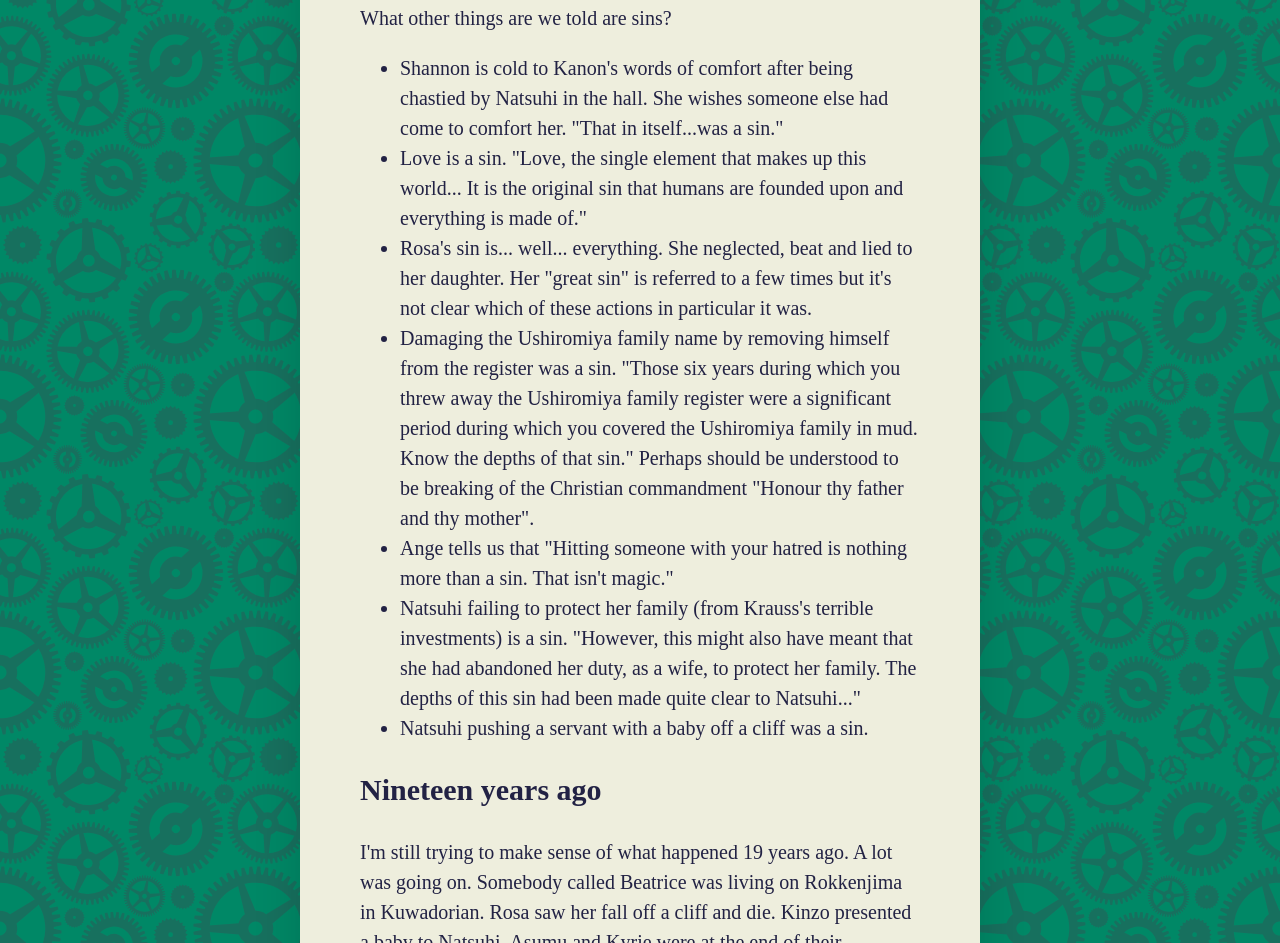
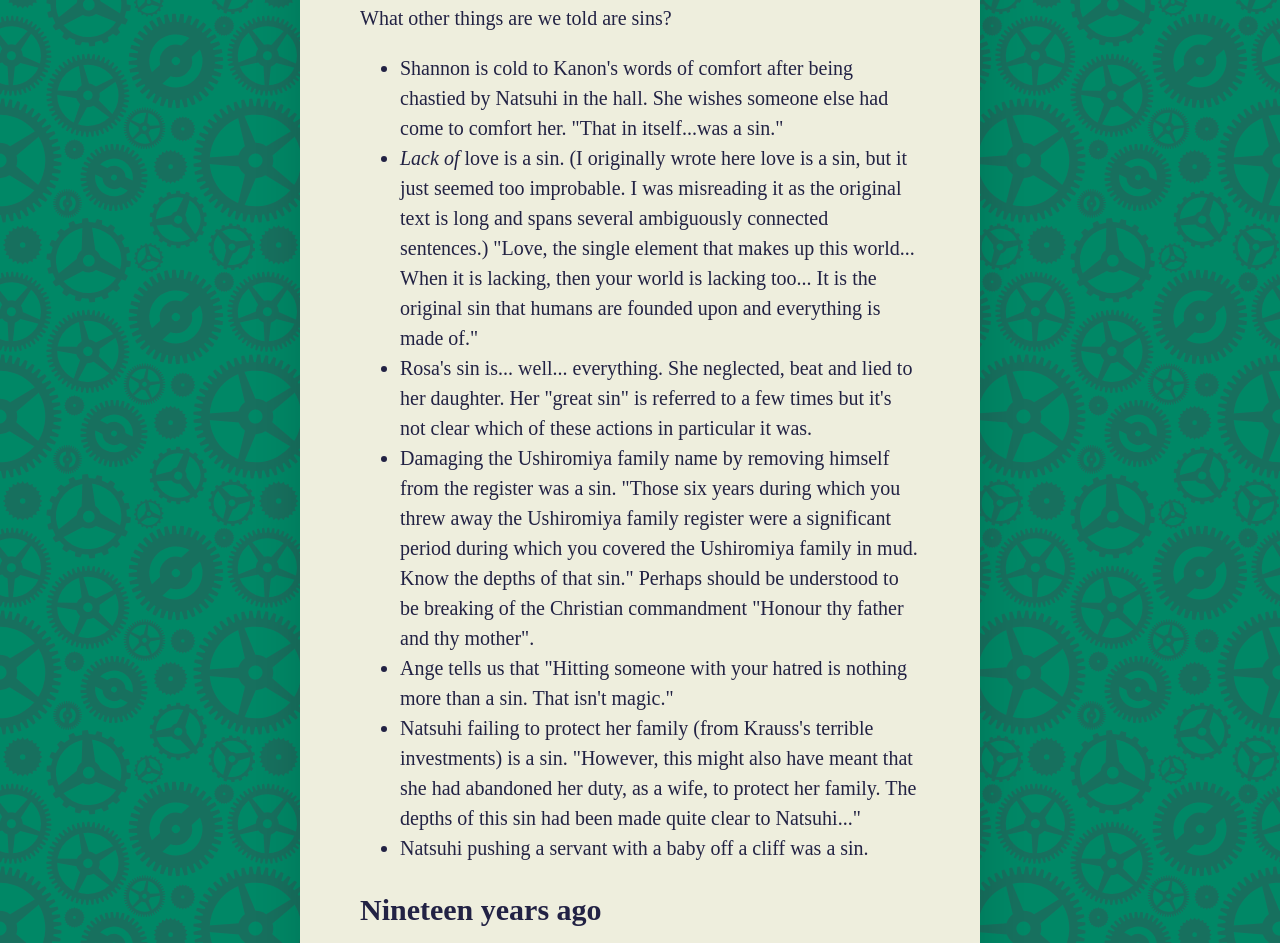
Before and after one commit to weeble/weeble.github.io, a plain HTML site: page blog-umineko-2.html in a window 1280 px wide. Shown: the part 3934-4877 px from the top of the page. Drawn offline with Linux system fonts and the light colour scheme.

Commit message:
The sin is *lack* of love

```diff
--- a/blog-umineko-2.html
+++ b/blog-umineko-2.html
@@ -73,7 +73,7 @@
     <p>What other things are we told are sins?</p>
     <ul>
         <li>Shannon is cold to Kanon's words of comfort after being chastied by Natsuhi in the hall. She wishes someone else had come to comfort her. "That in itself...was a sin."</li>
-        <li>Love is a sin. "Love, the single element that makes up this world... It is the original sin that humans are founded upon and everything is made of."</li>
+        <li><em>Lack of</em> love is a sin. (I originally wrote here love is a sin, but it just seemed too improbable. I was misreading it as the original text is long and spans several ambiguously connected sentences.) "Love, the single element that makes up this world... When it is lacking, then your world is lacking too... It is the original sin that humans are founded upon and everything is made of."</li>
         <li>Rosa's sin is... well... everything. She neglected, beat and lied to her daughter. Her "great sin" is referred to a few times but it's not clear which of these actions in particular it was.</li>
         <li>Damaging the Ushiromiya family name by removing himself from the register was a sin. "Those six years during which you threw away the Ushiromiya family register were a significant period during which you covered the Ushiromiya family in mud. Know the depths of that sin." Perhaps should be understood to be breaking of the Christian commandment "Honour thy father and thy mother".</li>
         <li>Ange tells us that "Hitting someone with your hatred is nothing more than a sin. That isn't magic."</li>
```
